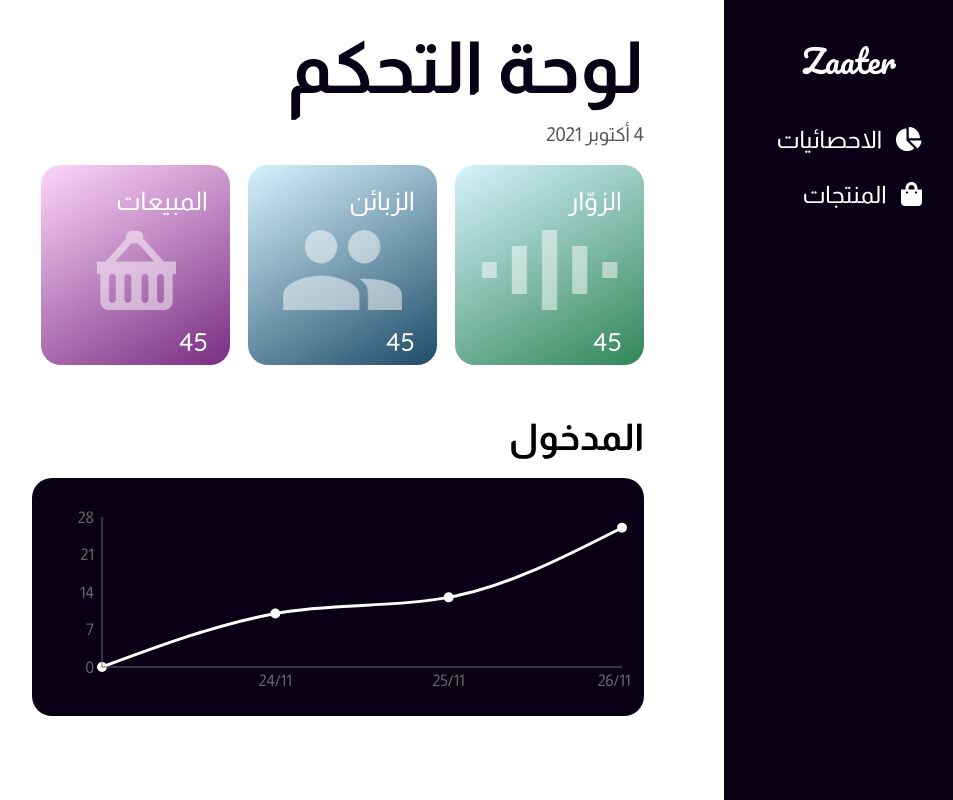
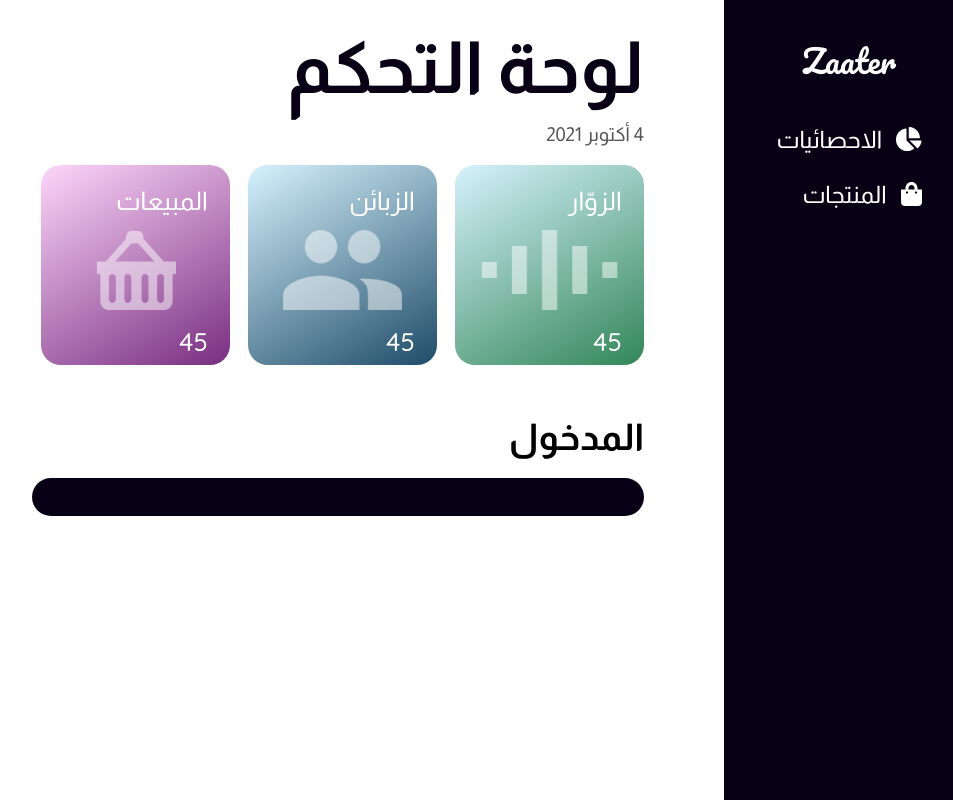
Before and after one commit to MrChaker/Zaater-shop, a Next.js app: page /admin in a window 1280 px wide. Shown: the whole page, without its empty margins (306-1259 px from the left). Built offline with nearby package versions, Linux system fonts and the light colour scheme.

Commit message:
admin issue

```diff
--- a/pages/admin/index.js
+++ b/pages/admin/index.js
@@ -25,7 +25,7 @@ const Admin = () => {
             </div>
             <h3>المدخول</h3>
             <div className="stat_chart">
-                <Sales/>
+            {/* <Sales/> */}
             </div>
 
         </>
```
